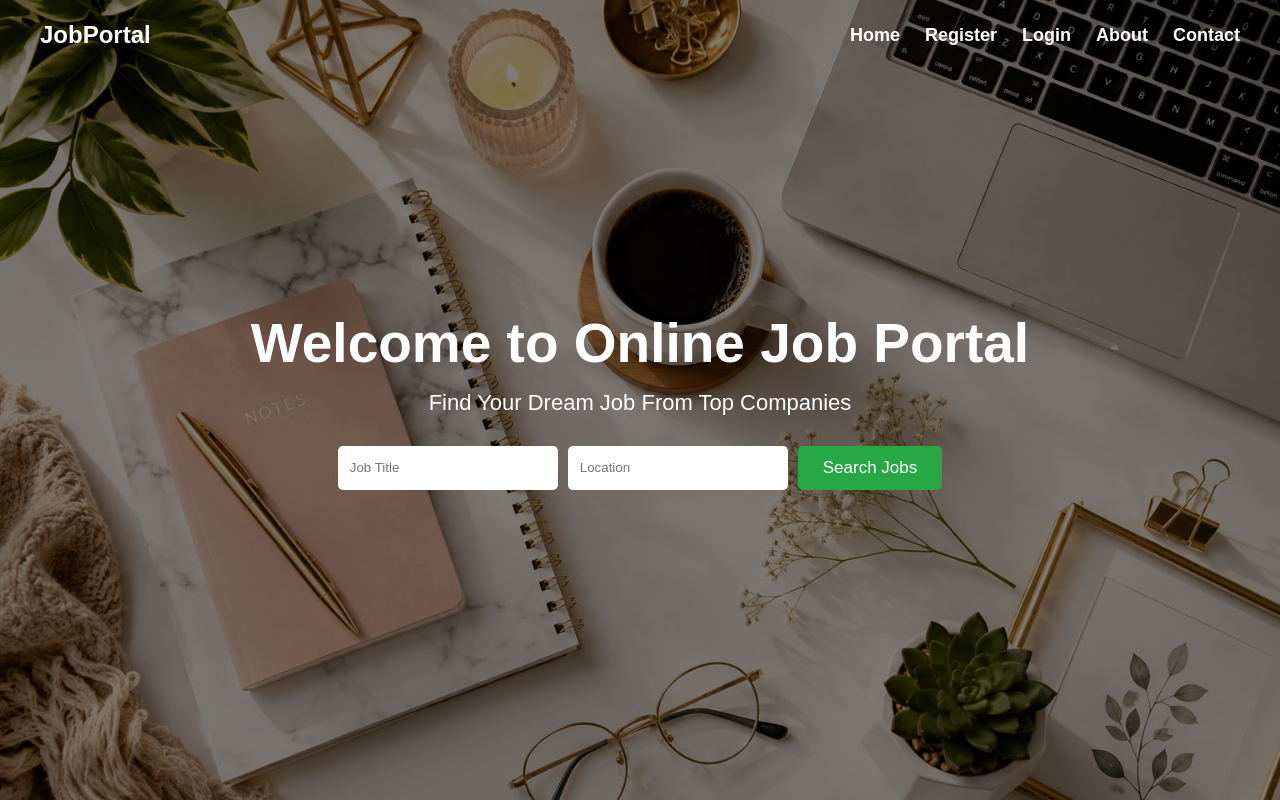
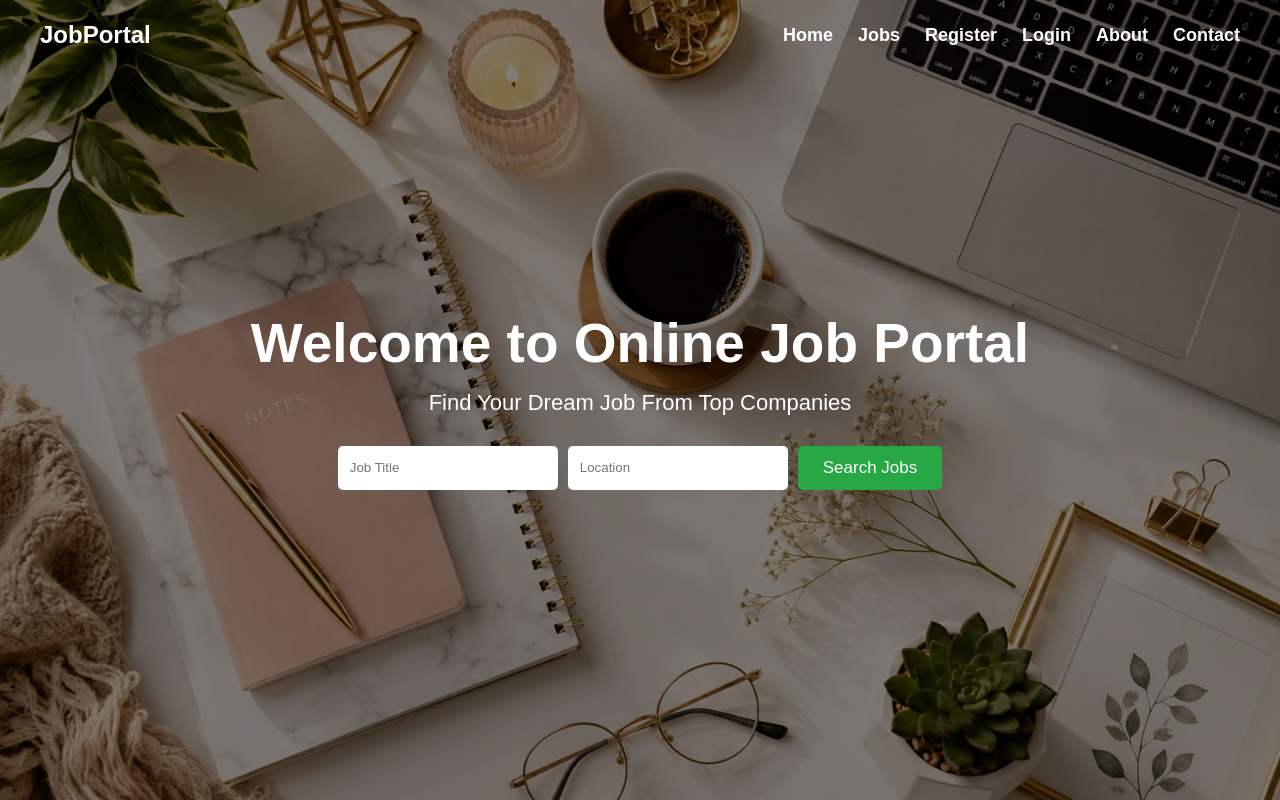
Before and after one commit to nishchitha1525/online_job_portal, a Django app: page / in a window 1280 px wide. Run offline with Django 5.2, Linux system fonts and the light colour scheme.

Commit message:
Update home.html

```diff
--- a/jobapp/templates/home.html
+++ b/jobapp/templates/home.html
@@ -125,10 +125,9 @@ nav ul li a:hover{
 
     <ul>
         <li><a href="/">Home</a></li>
-
+            <li><a href="/jobs/">Jobs</a></li>
         {% if user.is_authenticated %}
-            <li><a href="/jobs/">Jobs</a></li>
-            <li><a href="{% url 'logout' %}">Logout</a></li>
+        <li><a href="{% url 'logout' %}">Logout</a></li>
         {% else %}
             <li><a href="/register/">Register</a></li>
             <li><a href="/login/">Login</a></li>
```
